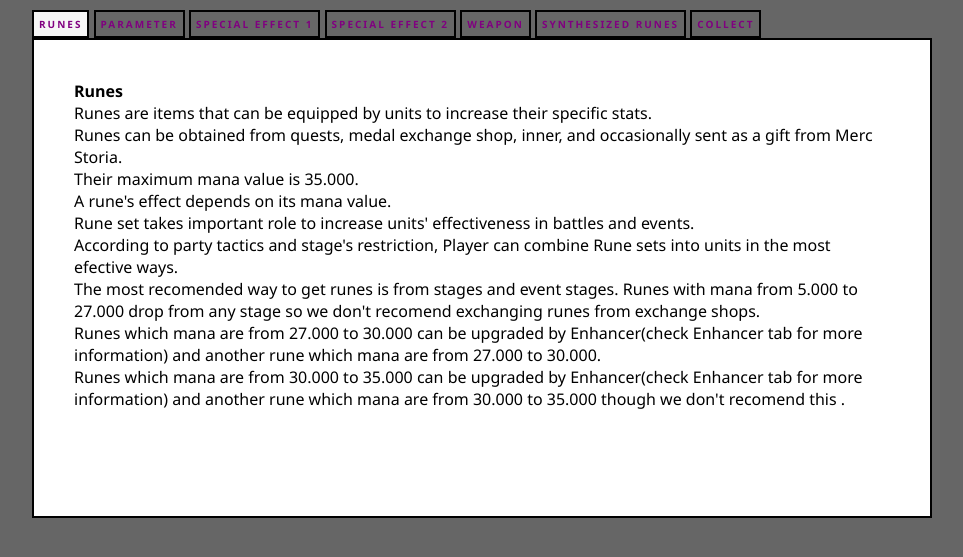
After one commit to noctua13/WebApp_EndTerm, a PHP site: page /sauceEx.php in a window 1280 px wide. The commit adds this page. Shown: the top 557 px of the page, without its empty margins (158-1121 px from the left). Run offline with PHP 8.4, Linux system fonts and the light colour scheme.

Commit message:
Add files via upload
updated 20/06

```diff
--- /dev/null
+++ b/sauceEx.php
@@ -0,0 +1,435 @@
+<!DOCTYPE html>
+<html>
+<head>
+	<title></title>
+	<style type="text/css">
+.wrapper {
+  margin:10px auto;
+  width:100%;
+  font-family:sans-serif;
+  color:#555;
+  font-size:14px;
+  line-height:24px;
+}
+h1 {
+  font-size:20px;
+  font-weight:bold;
+  text-align:center;
+  text-transform:uppercase;
+}
+h1 + p {
+  text-align:center;
+  margin:20px 0;
+  font-size:16px;
+}
+.tabs {
+  li {
+    float:left;
+    width:10%;
+  }
+  a {
+    display:block;
+    text-align:center;
+    text-decoration:none;
+    text-transform:uppercase;
+    color: black;
+    padding:10px 0;
+    border-bottom:2px solid #888;
+    background:#f7f7f7;
+
+  }
+}
+.tabgroup {
+  div {
+    padding:10px;
+    box-shadow:0 3px 10px rgba(0,0,0,.3);
+  }
+}
+.clearfix:after {
+  content:"";
+  display:table;
+  clear:both;
+}
+
+/* /////////////////////// */
+div {
+	box-sizing: border-box;
+	transition: all ease-in-out .5s;
+	-moz-transition: all ease-in-out .5s;
+	-webkit-transition: all ease-in-out .5s;
+}
+.icetab {
+	border: 2px solid black;
+	display: inline-block;
+	font-size: 10;
+	margin: 0px;
+  	color: purple;
+  	 font-weight: bold;
+	cursor: pointer;
+
+}
+.icetab:last-child {
+	border-right: 2px solid black;
+}
+#icetab-content {
+	overflow: hidden;
+	position: relative;
+	border-top: 2px solid black;
+}
+.tabcontent {
+	position: absolute;
+	left: 0px;
+	top: 0px;
+	background: #fff;
+	width: 100%;
+	border-top: 0px;
+	border: 2px solid black;
+	border-top: 0px;
+	transform: translateY(-100%);
+	-moz-transform: translateY(-100%);
+	-webkit-transform: translateY(-100%);
+}
+.tabcontent:first-child {
+	position: relative;
+}
+.tabcontent.tab-active {
+	border-top: 0px;
+	display: block;
+	transform: translateY(0%);
+	-moz-transform: translateY(0%);
+	-webkit-transform: translateY(0%);
+}
+
+
+/* A tiny wee bit of visual formating */
+body {
+	font-family: Segoe, "Segoe UI", "DejaVu Sans", "Trebuchet MS", Verdana, sans-serif;
+	background: #666;
+	color: #454545;
+}
+.codepen-container {
+  max-width: 900px;
+  margin: 10px;
+  margin-left: auto;
+  margin-right: auto;
+  color: black;
+}
+.title {
+  color: green;
+  text-align: center;
+  letter-spacing: 14px;
+  text-transform: uppercase;
+  font-size: 17px;
+  margin: 40px 0px;
+}
+.tabcontent {
+	padding: 40px;
+}
+.icetab {
+	padding: 5px;
+	text-transform: uppercase;
+	letter-spacing: 2px;
+	font-size: 10px;
+}
+.current-tab {
+	background: #f6f6f6;
+}
+	</style>
+</head>
+<body>
+	<script>
+		var tabs = document.getElementById('icetab-container').children;
+var tabcontents = document.getElementById('icetab-content').children;
+
+var myFunction = function() {
+	var tabchange = this.mynum;
+	for(var int=0;int<tabcontents.length;int++){
+		tabcontents[int].className = ' tabcontent';
+		tabs[int].className = ' icetab';
+	}
+	tabcontents[tabchange].classList.add('tab-active');
+	this.classList.add('current-tab');
+}
+
+
+for(var index=0;index<tabs.length;index++){
+	tabs[index].mynum=index;
+	tabs[index].addEventListener('click', myFunction, false);
+}
+
+
+
+
+
+/*                     1111111111111111                 */
+
+$('.tabgroup > div').hide();
+$('.tabgroup > div:first-of-type').show();
+$('.tabs a').click(function(e){
+  e.preventDefault();
+    var $this = $(this),
+        tabgroup = '#'+$this.parents('.tabs').data('tabgroup'),
+        others = $this.closest('li').siblings().children('a'),
+        target = $this.attr('href');
+    others.removeClass('active');
+    $this.addClass('active');
+    $(tabgroup).children('div').hide();
+    $(target).show();
+
+})
+
+</script>
+<div class="codepen-container">
+<div id="icetab-container">
+    	<div class="icetab current-tab">Runes</div>
+    	<div class="icetab">Parameter</div>
+    	<div class="icetab">Special Effect 1</div>
+    	<div class="icetab">Special Effect 2</div>
+    	<div class="icetab">Weapon</div>
+    	<div class="icetab">Synthesized Runes</div>
+    	<div class="icetab">Collect</div>
+    </div>
+
+    <div id="icetab-content">
+    	<div class="tabcontent tab-active">
+    	<b style="font-size: 30">Runes</b>
+    	<div >
+    	Runes are items that can be equipped by units to increase their specific stats.
+    	<br>
+    	Runes can be obtained from quests, medal exchange shop, inner, and occasionally sent as a gift from Merc Storia.
+    	<br>
+    	Their maximum mana value is 35.000.
+    	<br>
+    	A rune's effect depends on its mana value.
+    	<br>
+    	Rune set takes important role to increase units' effectiveness in battles and events.
+    	<br>
+    	According to party tactics and stage's restriction, Player can combine Rune sets into units in the most efective ways.
+    	<br>
+    	The most recomended way to get runes is from stages and event stages. Runes with mana from 5.000 to 27.000 drop from any stage so we don't recomend exchanging runes from exchange shops.
+    	<br>
+    	Runes which mana are from 27.000 to 30.000 can be upgraded by Enhancer(check Enhancer tab for more information) and another rune which mana are from 27.000 to 30.000.
+    	<br>
+    	Runes which mana are from 30.000 to 35.000 can be upgraded by Enhancer(check Enhancer tab for more information) and another rune which mana are from 30.000 to 35.000 though we don't recomend this .
+    	</div><br><br><br>
+
+    	</div>
+        <div class="tabcontent">
+        	<b style="font-size: 30">Parameter</b>
+        	<div>Parameter: Runes that increase stats (HP,ATK,ATK rate,Movement speed,Toughness) according to Runes' name.</div>
+        	<div>Elemental: Runes that multiplies damage that unit deal to a single element by (100+[rune's mana])% times according to Runes' name.</div>
+        	<div>Guard: Runes that increases defense of unit to a single element by [rune's mana]% according to Runes' name.</div>
+        	<div>General Guard: Runes that increases defense of unit to a all elements by [rune's mana/2]%.</div>
+        	<b>Insert unit stat and rune's mana below for calculation result(except General Guard):</b>
+        	<div>
+
+
+				<input style="width:100px ;height: 20px ;margin-top: 3px;margin-left: 100px; position: absolute;" type="number" id="txtA" step="0.001" min="5.000" max="35.000"><b>Rune mana</b><br>
+
+				<input style="width:100px ;height: 20px ;margin-top: 3px;margin-left: 100px; position: absolute;" type="number" id="txtB" min="50" max="30000"><b>Unit stat</b>
+				<br>
+				<button type="button"  class="btnTinh" id="btnX">Cal</button>
+
+				<div id="txtKQ"></div>
+
+
+			</div>
+			<script >
+				function MathB(a,b,d){
+						var x=(1+a/100)*b;
+						return x.toFixed(2);
+				}
+				$(function(){
+
+					$(".btnTinh").click( function (){
+						var gt = $(this).html();
+						var a = $("#txtA").val().trim();
+						if (a.length == 0){
+							alert("!!! ?A");
+							$("#txtA").focus();
+							return;
+						}
+						var b = $("#txtB").val().trim();
+							if (b.length == 0){
+							alert("!!! ?B");
+							$("#txtB").focus();
+							return;
+						}
+						$('#txtKQ').html(MathB(parseFloat(a),parseFloat(b),gt));
+					});
+				});
+			</script>
+    	</div>
+
+
+        <div class="tabcontent">
+        	<b style="font-size: 30">Special Effect 1</b>
+         	<div>Knight Rune: Decreases the damage dealt towards unit(s) behind it. May stack multiple times with other Knight Runes</div>
+        	<div>Berserk Rune: Increases damage according to HP lost.</div>
+        	<div>
+        	<input style="width:100px ;height: 20px ;margin-top: 3px;margin-left: 200px; position: absolute;" type="number" id="txtAa" step="0.001" min="5.000" max="35.000"><b>Rune mana</b><br>
+
+				<input style="width:100px ;height: 20px ;margin-top: 3px;margin-left: 200px; position: absolute;" type="number" id="txtBa" min="500" max="150000"><b>Unit max HP</b>
+				<br>
+				<input style="width:100px ;height: 20px ;margin-top: 3px;margin-left: 200px; position: absolute;" type="number" id="txtCa" min="1" max="150000"><b>Unit current HP</b>
+				<br>
+				<button type="button" class="btnTinha" id="btnXa">Cal</button>
+
+				<div id="txtKQa"></div>
+
+        		<div>Healing Rune: Healing rate when the unit retreats/pulls back will be equal to (base healing rate: 2% of unit's max HP)x0.4x[mana].</div>
+
+				<input style="width:100px ;height: 20px ;margin-top: 3px;margin-left: 200px; position: absolute;" type="number" id="txtAb" step="0.001" min="5.000" max="35.000"><b>Rune mana</b><br>
+
+				<input style="width:100px ;height: 20px ;margin-top: 3px;margin-left: 200px; position: absolute;" type="number" id="txtBb" min="500" max="150000"><b>Unit max HP</b>
+				<br>
+
+				<button type="button"  class="btnTinhb" id="btnXb">Cal</button>
+
+				<div id="txtKQb"></div>
+
+
+			</div>
+			<script >
+				function MathBa(a,b,c,d){
+						var x=(1+8*((1-(c/b))*(a/100)*(a/100)));
+						return x.toFixed(2);  ;
+				}
+				$(function(){
+
+					$(".btnTinha").click( function (){
+						var gt = $(this).html();
+						var a = $("#txtAa").val().trim();
+						if (a.length == 0){
+							alert("!!! ?Aa");
+							$("#txtAa").focus();
+							return;
+						}
+						var b = $("#txtBa").val().trim();
+							if (b.length == 0){
+							alert("!!! ?Ba");
+							$("#txtBa").focus();
+							return;
+						}
+						var c = $("#txtCa").val().trim();
+							if (c.length == 0){
+							alert("!!! ?Ca");
+							$("#txtCa").focus();
+							return;
+						}
+						$('#txtKQa').html(MathBa(parseFloat(a),parseFloat(b),parseFloat(c),gt));
+					});
+				});
+			</script>
+			<script>
+				function MathBb(a,b,d){
+						var x=(2*b/100)*0.4*a;
+						return x.toFixed();  ;
+				}
+				$(function(){
+
+					$(".btnTinhb").click( function (){
+						var gt = $(this).html();
+						var a = $("#txtAb").val().trim();
+						if (a.length == 0){
+							alert("!!! ?A");
+							$("#txtAb").focus();
+							return;
+						}
+						var b = $("#txtBb").val().trim();
+							if (b.length == 0){
+							alert("!!! ?B");
+							$("#txtBb").focus();
+							return;
+						}
+						$('#txtKQb').html(MathBb(parseFloat(a),parseFloat(b),gt));
+					});
+				});
+
+			</script>
+		</div>
+
+
+
+        	<div class="tabcontent">
+        	<b style="font-size: 30">Special Effect 2</b>
+        	<b>We don't know exactly about these runes' formula(s) so let's skip these ones.</b>
+         	<div>Dodge Rune: Gives a chance to dodge attack(s) based on unit's speed. We don't know exactly about this rune formula so let's skip this one.</div>
+        	<div>Endure Rune: Gives a chance to withstand high damage (higher than unit's HP),until 2 or 1 HP left based on unit's Grit.</div>
+			<div>Guts Rune: Increases units' starting guts when deployed into battle. Guts increase is randomized between 1~5</div>
+
+
+     	</div>
+     	<div class="tabcontent">
+     		<b style="font-size: 30">Weapon</b>
+        	<div><b>Exant Rune:</b> Exclusive to Slash type units. Gives a chance to instantly kill the target(s) when target(s) HP reaches half or lower.</div>
+			<div><b>Retract Rune:</b> Exclusive to Stab type units.Gives a chance to knock back the target(s). Can knock back target(s) even in attacking stance.</div>
+			<div><b>Fixate Rune:</b> Exclusive to Strike type units. Gives a chance to stop target(s) movements and increases damage dealt to it by 10%. Chance to proc of Fixate Rune is the same as Retract Rune but decrease based on reach.</div>
+			<div><b>Archer Rune:</b> Exclusive to Bow type units. Gives [mana]% chance to deal critical attack(s) (1.5x damage).</div>
+			<div><b>Sorcery Rune:</b> Exclusive to Magic type units.Gives a chance to knock back moving target(s). No effect on target(s) in attacking stance.</div>
+			<div><b>Penetrate Rune:</b> Exclusive to Gun type units. Gives a chance to penetrate through the enemies' line, dealing extra damage to additional targets within attacking range.</div>
+			<div><b>Revive Rune:</b> Exclusive to Heal type units. Gives a chance to revive units with 0 HP when defeated units run past rune user.</div>
+			<div><b>Increase Rune:</b> Exclusive to Heal type units. Increases the elemental modifier element which healer's element is strong against by mana/3[%]</div>
+     	</div>
+     	<div class="tabcontent">
+     		<b style="font-size: 30">Synthesized Runes</b>
+
+     		<div class="wrapper">
+<ul class="tabs clearfix" data-tabgroup="first-tab-group">
+  <li><a href="#tab1" class="active">Fencer Rune</a></li>
+  <li><a href="#tab2">Stinger Rune</a></li>
+  <li><a href="#tab3">Breaker Rune</a></li>
+  <li><a href="#tab4">Enhancer Rune</a></li>
+  <li><a href="#tab5">Saver Rune</a></li>
+</ul>
+<section id="first-tab-group" class="tabgroup">
+  <div id="tab1">
+    <h2>Fencer Rune</h2>
+    <p>Exclusive to melee (reach 0~50), 10+ awaken, Slash type units. Gain gauge by attacking enemies.
+When gauge level is 1+ and the unit takes damage, that unit will consume 1 gauge level to inflict continuous splash damage (AoE slash damage) to enemies within range and reduce taken damage for all allies.
+
+The range of splash damage is based on the unit's reach. So to be able to attack more enemies, a melee unit with higher reach is recommended.
+
+If Exant Rune is also equipped, additional slash damage will have independent 0.2x instant kill rate compared to Exant Rune. All enemies in splash damage range can also be affected by instant kill effect.</p>
+  </div>
+  <div id="tab2">
+    <h2>Stinger Rune</h2>
+    <p>Exclusive to melee (reach 0~50), 10+ awaken, Stab type units. Gain gauge by attacking enemies.
+When gauge level is 1+ and the unit takes damage, that unit will consume 1 gauge level to inflict Intimidate status (MOV SPD↓ + DMG Taken↑) to enemies within range and reduce taken damage for all allies. Also has a chance to penetrate multiple targets (max 5 targets).</p>
+  </div>
+  <div id="tab3">
+    <h2>Breaker Rune</h2>
+    <p>Exclusive to melee (reach 0~50), 10+ awaken, Strike type units. Gain gauge by attacking enemies.
+When gauge level is 1+ and the unit takes damage, that unit will consume 1 gauge level to inflict Weaken status (ATK↓ + ATK rate↑) and reduce damage taken for all allies. Also has a chance to deal additional attack.</p>
+  </div>
+  <div id="tab4">
+    <h2>Enhancer Rune</h2>
+    <p>Exclusive to mid range healing units (reach 51~150), 10+ awaken, Heal type units. The attribute correction of the element that the equipped unit's element is strong against is enhanced for the entire party. For example, a Fire element healer with an Enhancer Rune will increase the whole party's anti-wind correction. The more of the same element in the party, the stronger the effect.
+When healing, the healer will overheal the (party member) target past their maximum HP and increase their attack and attack range. Overhealed units' HP will decrease over time. The maximum limit that a unit can be overhealed to depends on its toughness and HP. Those with higher endurance can be overhealed more. In addition, the higher the healer's own attack and attribute correction, the more it can overheal.
+
+Furthermore, it should be noted that single-hit healers are better suited for Enhancer Rune, as they can overheal as much as they can with one hit.</p>
+  </div>
+  <div id="tab5">
+    <h2>Saver Rune</h2>
+    <p>Exclusive to long range healing units (reach 151~), 10+ awaken, Heal type units. A spirit will accompany the healer, which attacks using the healer's attack stat, number of targets, and number of hits. The spirit's attack speed is somewhat longer than the healer's heal speed.
+The spirit also benefits from Soul and Break skills.When party members retreat, the spirit will disappear for a fixed time (115 sec at mana value 35.000) and instantly resurrect all retreating units. During this time, the spirit cannot attack. The time remaining until the spirit revives can be seen above the healer's icon. The fixed time cannot be reset by the main character's nor the healer's death.</p>
+  </div>
+</section>
+</div>
+
+
+
+
+     	</div>
+     	<div class="tabcontent">
+     		<b style="font-size: 30">Collect</b>
+     		<div><b>Ex Collect: </b>Increases the experience you receive from a quest by mana/6.5[%]</div>
+     		<div><b>Gold Collect: </b>Increases the gold you receive from a quest by mana/6.5[%]</div>
+     		<div><b>Rune Collect: </b>Increases the likelihood of receiving runes from a quest.</div>
+     		<div><b>Seed Collect: </b>Increases the likelihood of receiving pets from a quest by mana/2[%]</div>
+
+
+     	</div>
+    </div>
+</body>
+</html>
```
Also changed, not shown: AccountManagerAdmin.php (+25 -4 lines), LOGGED_Rune.php (+16 -29 lines).
